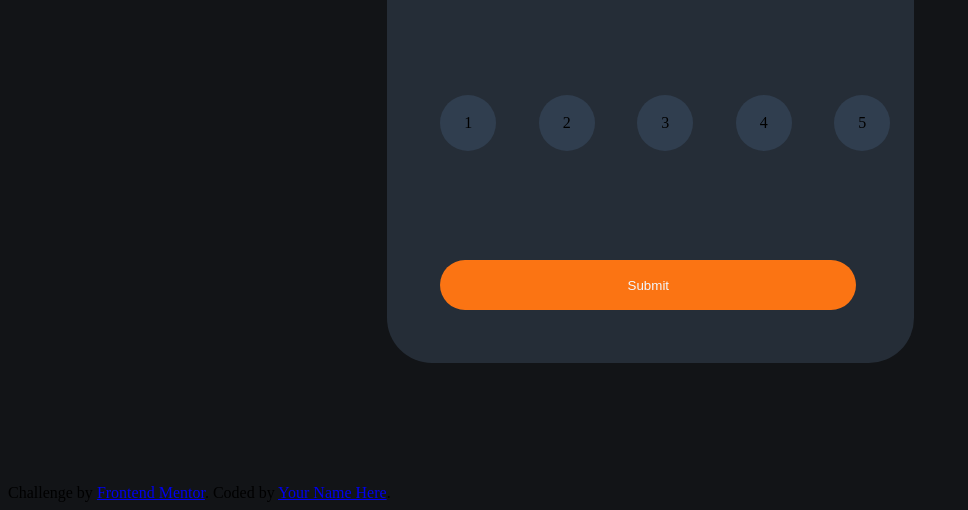
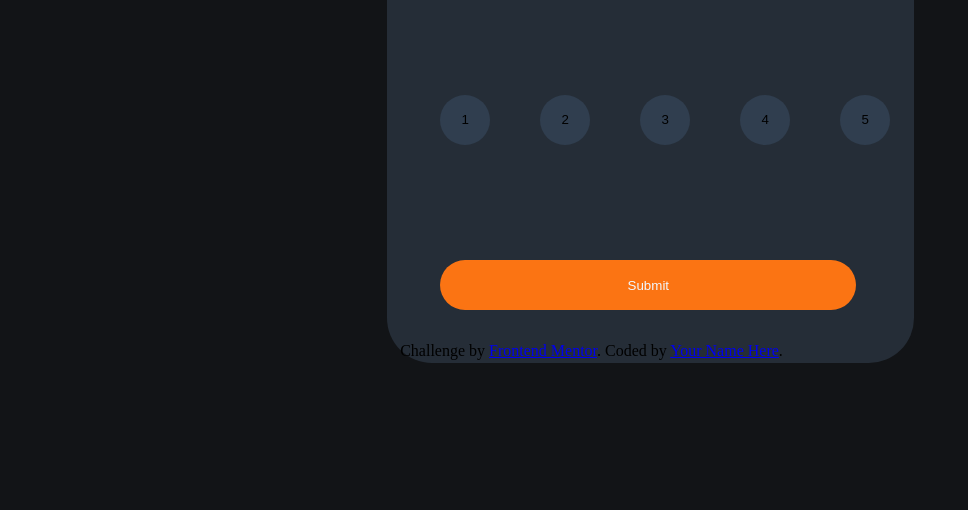
Before and after one commit to Frankkafweku/Interactive-rating-component-solution, a plain HTML site: page interactive-rating-component-main/index.html in a window 1280 px wide. Shown: the part 306-816 px from the top of the page, without its empty margins (0-968 px from the left). Drawn offline with Linux system fonts and the light colour scheme; a web font is replaced by a local one.

Commit message:
Fix rate  buttons

```diff
--- a/interactive-rating-component-main/index.html
+++ b/interactive-rating-component-main/index.html
@@ -18,19 +18,21 @@
 </p>
 
 <div class="rates">
-<div class="num-divs"  id="rate-1">1</div>
-<div class="num-divs"  id="rate-2">2</div>
-<div class="num-divs"  id="rate-3">3</div>
-<div class="num-divs"  id="rate-4">4</div>
-<div class="num-divs"  id="rate-5">5</div>
-</div>
+<button class="num-divs"  id="rate-1"  value="1">1</button>
+<button class="num-divs"  id="rate-2"  value="2">2</button>
+<button class="num-divs"  id="rate-3"  value="3">3</button>
+<button class="num-divs"  id="rate-4"  value="4">4</button>
+<button class="num-divs"  id="rate-5"  value="5">5</button>
+</div
 
+
+</main>
 <button type="submit" name="submit" id="submit-btn">Submit</button>
-</main>
 
   <div class="attribution">
     Challenge by <a href="https://www.frontendmentor.io?ref=challenge" target="_blank">Frontend Mentor</a>.
     Coded by <a href="#">Your Name Here</a>.
   </div>
+  <script src="script.js"></script>
 </body>
 </html>
--- a/interactive-rating-component-main/script.js
+++ b/interactive-rating-component-main/script.js
@@ -1,5 +1,11 @@
+// ratings
 const rate1 = document.getElementById("rate-1")
 const rate2 = document.getElementById("rate-2")
 const rate3 = document.getElementById("rate-3")
 const rate4 = document.getElementById("rate-4")
 const rate5 = document.getElementById("rate-5")
+
+// variable for submit button
+const submitBtn = document.getElementById("submit-btn")
+
+console.log(rate2.value);
--- a/interactive-rating-component-main/style.css
+++ b/interactive-rating-component-main/style.css
@@ -66,9 +66,11 @@ p{
     background-color:  hsl(25, 97%, 53%);
 }
 
+
 #submit-btn:active{
     background-color: rgba(240, 248, 255, 0.733);
 }
+
 
 .attribution{
     position: absolute;
```
